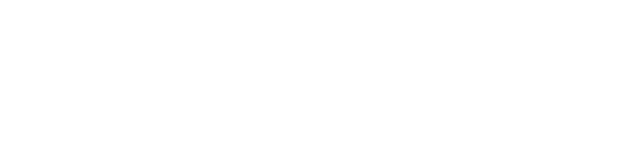
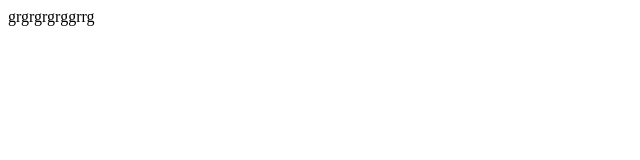
Before and after one commit to jellemahieu/GITHUBEX, a plain HTML site: page githubex/oefeningen/index.html in a window 1280 px wide. Shown: the whole page, without its empty margins (0-640 px from the left). Drawn offline with Linux system fonts and the light colour scheme.

Commit message:
oef1_index

```diff
--- a/githubex/oefeningen/index.html
+++ b/githubex/oefeningen/index.html
@@ -5,6 +5,6 @@
     <title>Title</title>
 </head>
 <body>
-
+grgrgrgrggrrg
 </body>
 </html>
```
